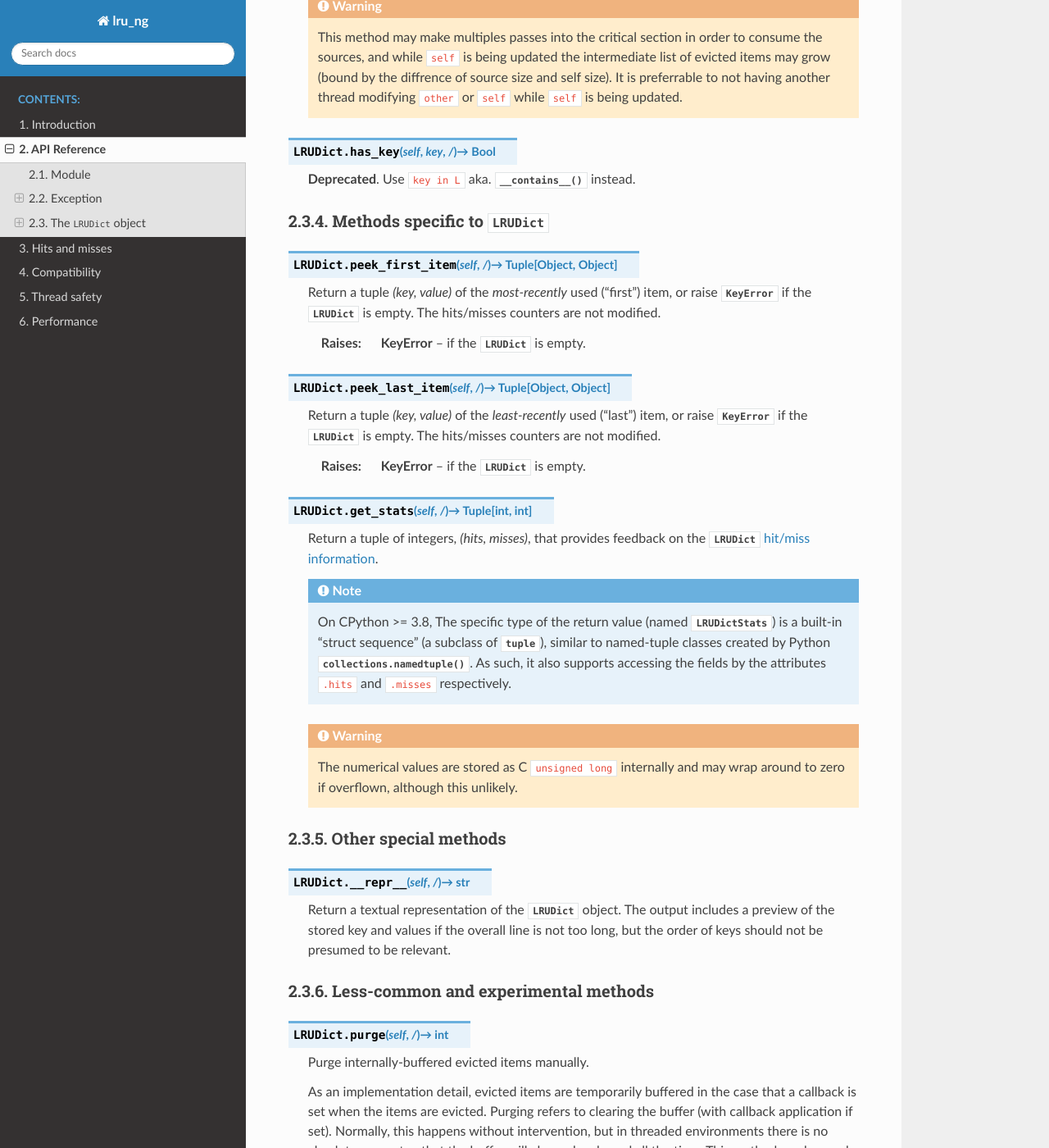
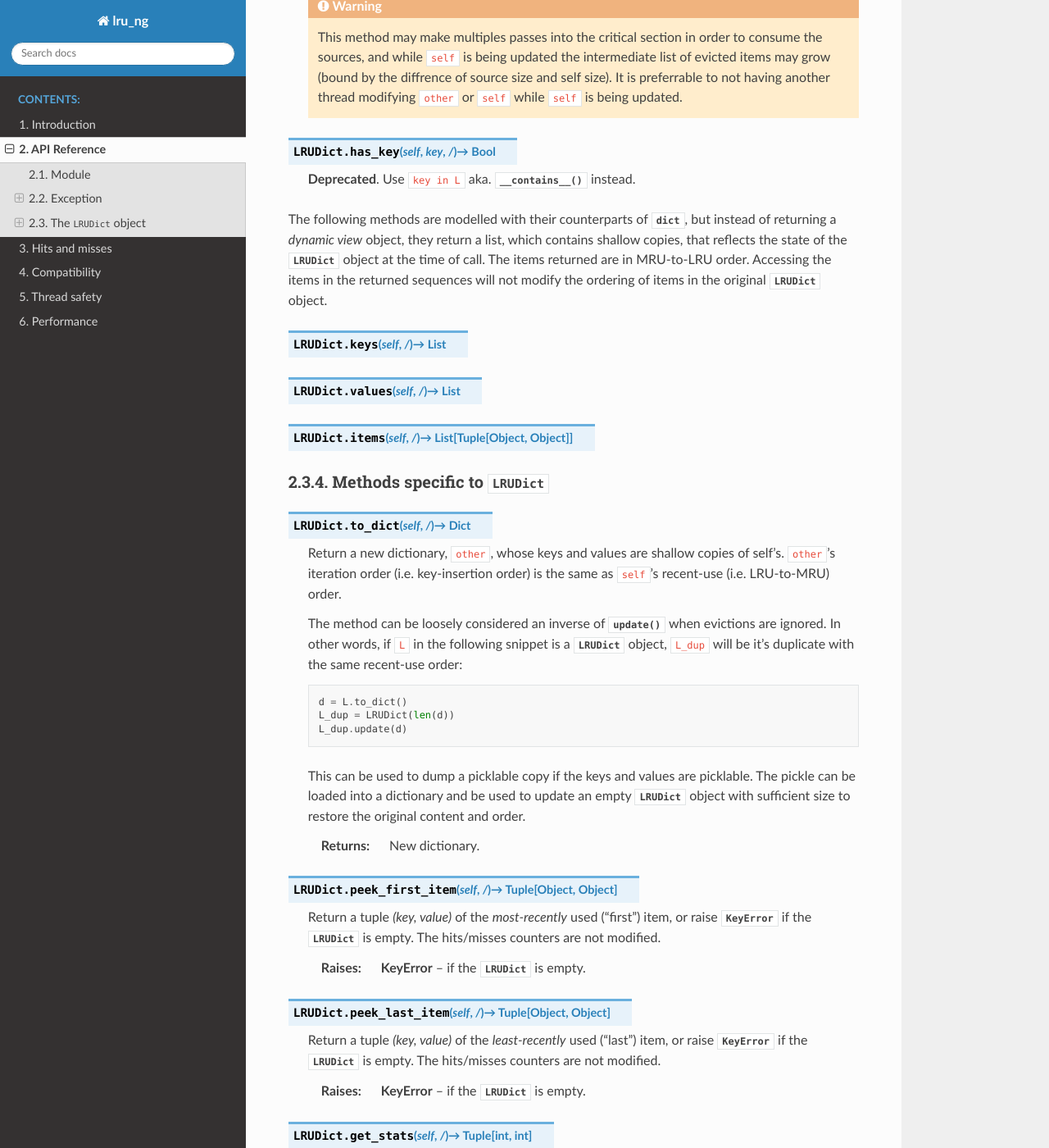
Before and after one commit to congma/lru_ng, a Sphinx documentation site: the page built from doc/source/api-reference.rst, in a window 1280 px wide and 1400 px high, scrolled down 3238 px. Shown: the whole window at 82% size. Built offline with Sphinx 7.4.7 and the Read the Docs theme 2.0.0, drawn with Linux system fonts in a browser that asks for light colours.

Commit message:
DOC: Add doc for the "conversion" methods.

```diff
--- a/doc/source/api-reference.rst
+++ b/doc/source/api-reference.rst
@@ -218,9 +218,46 @@ Methods emulating :class:`dict`
 
    **Deprecated**. Use :code:`key in L` aka. :meth:`__contains__` instead.
 
+The following methods are modelled with their counterparts of :class:`dict`,
+but instead of returning a *dynamic view* object, they return a list,
+which contains shallow copies, that reflects the state of the :class:`LRUDict`
+object at the time of call. The items returned are in MRU-to-LRU order.
+Accessing the items in the returned sequences will not modify the ordering of
+items in the original :class:`LRUDict` object.
+
+.. py:method:: LRUDict.keys(self, /) -> List
+
+.. py:method:: LRUDict.values(self, /) -> List
+
+.. py:method:: LRUDict.items(self, /) -> List[Tuple[Object, Object]]
+
 
 Methods specific to :class:`LRUDict`
 ------------------------------------
+
+.. py:method:: LRUDict.to_dict(self, /) -> Dict
+
+   Return a new dictionary, :code:`other`, whose keys and values are shallow
+   copies of self's. :code:`other`'s iteration order (i.e.  key-insertion
+   order) is the same as :code:`self`'s recent-use (i.e. LRU-to-MRU) order.
+
+   The method can be loosely considered an inverse of :meth:`update` when
+   evictions are ignored. In other words, if :code:`L` in the following snippet
+   is a :class:`LRUDict` object, :code:`L_dup` will be it's duplicate with the
+   same recent-use order:
+
+   .. code-block:: python
+
+      d = L.to_dict()
+      L_dup = LRUDict(len(d))
+      L_dup.update(d)
+
+   This can be used to dump a picklable copy if the keys and values are
+   picklable. The pickle can be loaded into a dictionary and be used to update
+   an empty :class:`LRUDict` object with sufficient size to restore the
+   original content and order.
+
+   :return: New dictionary.
 
 .. py:method:: LRUDict.peek_first_item(self, /) -> Tuple[Object, Object]
 
```
